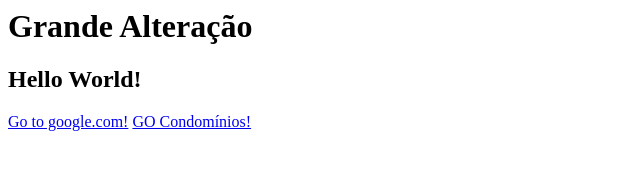
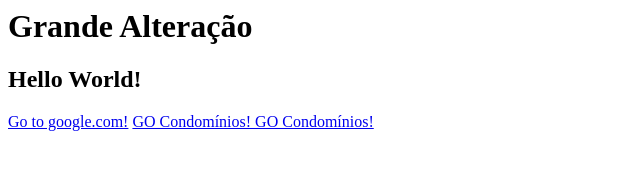
Before and after one commit to franciscoaragao/franciscoaragao.github.io, a plain HTML site: page index.html in a window 1280 px wide. Shown: the whole page, without its empty margins (0-640 px from the left). Drawn offline with Linux system fonts and the light colour scheme.

Commit message:
More text

```diff
--- a/index.html
+++ b/index.html
@@ -3,6 +3,6 @@
 		<h1>Grande Alteração</h1>
 		<h2>Hello World!</h2>
 		<a href="https://google.com">Go to google.com!</a>
-		<a href="http://gocondominios.pt">GO Condomínios!</a>
+		<a href="http://gocondominios.pt">GO Condomínios! GO Condomínios!</a>
 	</body>
 </html>
```
